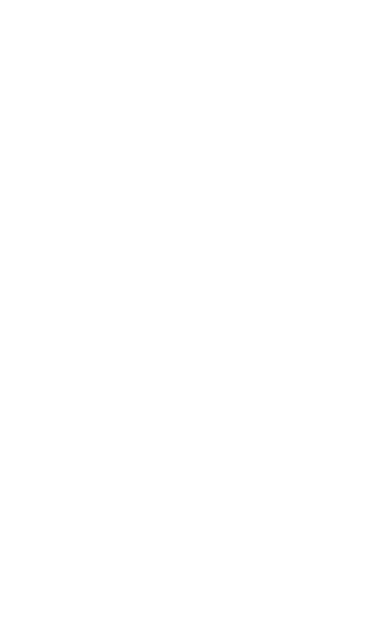
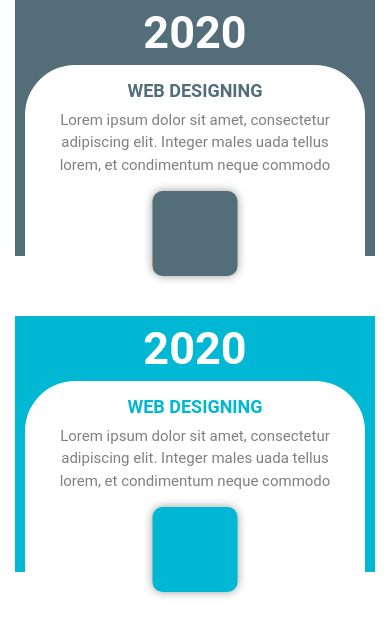
Before and after one commit to FabianRamirez03/StraviaTec-Web, an Angular app: page /carreras in a window 390 px wide. Before the commit this address led to /. Shown: the top 636 px of the page. Built offline with nearby package versions, Linux system fonts and the light colour scheme.

Commit message:
[add] pagina de eventos

```diff
--- /dev/null
+++ b/src/app/Vistas/Atleta/carreras/carreras.component.html
@@ -0,0 +1,20 @@
+<div class="container">
+  <div class="row">
+    <div class="col-md-12">
+      <div class="main-timeline">
+        <div class="timeline" *ngFor="let atleta of atletas">
+          <a href="#" class="timeline-content">
+            <span class="timeline-year">2020</span>
+            <div class="timeline-icon">
+              <i class="fa fa-globe"></i>
+            </div>
+            <h3 class="title">Web Designing</h3>
+            <p class="description">
+              Lorem ipsum dolor sit amet, consectetur adipiscing elit. Integer males uada tellus lorem, et condimentum neque commodo
+            </p>
+          </a>
+        </div>
+      </div>
+    </div>
+  </div>
+</div>
--- /dev/null
+++ b/src/app/Vistas/Atleta/carreras/carreras.component.scss
@@ -0,0 +1,147 @@
+.main-timeline{
+  font-family: 'Roboto', sans-serif;
+  position: relative;
+}
+.main-timeline:after{
+  content: '';
+  display: block;
+  clear: both;
+}
+.main-timeline .timeline{
+  width: 60%;
+  padding: 0 30px 0 0;
+  margin: 20px 0;
+  float: left;
+}
+.main-timeline .timeline-content{
+  background-color: #536E79;
+  min-height: 133px;
+  padding: 30px 95px 30px 130px;
+  display: block;
+  position: relative;
+  z-index: 1;
+}
+.main-timeline .timeline-content:hover{ text-decoration: none; }
+.main-timeline .timeline-content:before{
+  content: '';
+  background: #fff;
+  border-radius: 100px 20px 20px 100px;
+  position: absolute;
+  left: 70px;
+  top: 10px;
+  bottom: 10px;
+  right: -30px;
+  z-index: -1;
+}
+.main-timeline .timeline-year{
+  color: #fff;
+  font-size: 45px;
+  font-weight: 600;
+  line-height: 45px;
+  transform: translateY(-50%) rotate(-90deg);
+  position: absolute;
+  left: -15px;
+  top: 50%;
+}
+.main-timeline .timeline-icon{
+  color: #fff;
+  background-color: #536E79;
+  font-size: 60px;
+  text-align: center;
+  line-height: 100px;
+  width: 100px;
+  height: 100px;
+  border-radius: 10px;
+  box-shadow: 0 0 10px rgba(0,0,0,0.4);
+  transform: translateY(-50%);
+  position: absolute;
+  right: -20px;
+  top: 50%;
+}
+.main-timeline .title{
+  color: #536E79;
+  font-size: 22px;
+  font-weight: 600;
+  text-transform: uppercase;
+  margin: 0 0 7px 0;
+}
+.main-timeline .description{
+  color: #817f7f;
+  font-size: 15px;
+  margin: 0;
+}
+.main-timeline .timeline:nth-child(even){
+  padding: 0 0 0 30px;
+  float: right;
+}
+.main-timeline .timeline:nth-child(even) .timeline-content{ padding: 30px 130px 30px 95px; }
+.main-timeline .timeline:nth-child(even) .timeline-content:before{
+  border-radius: 20px 100px 100px 20px;
+  left: -30px;
+  right: 70px;
+}
+.main-timeline .timeline:nth-child(even) .timeline-year{
+  right: -15px;
+  left: auto;
+}
+.main-timeline .timeline:nth-child(even) .timeline-icon{
+  right: auto;
+  left: -20px;
+}
+.main-timeline .timeline:nth-child(4n+2) .timeline-content,
+.main-timeline .timeline:nth-child(4n+2) .timeline-icon{
+  background-color: #00B8D4;
+}
+.main-timeline .timeline:nth-child(4n+2) .title{ color: #00B8D4; }
+.main-timeline .timeline:nth-child(4n+3) .timeline-content,
+.main-timeline .timeline:nth-child(4n+3) .timeline-icon{
+  background-color: #FEA726;
+}
+.main-timeline .timeline:nth-child(4n+3) .title{ color: #FEA726; }
+.main-timeline .timeline:nth-child(4n+4) .timeline-content,
+.main-timeline .timeline:nth-child(4n+4) .timeline-icon{
+  background-color: #01BFA5;
+}
+.main-timeline .timeline:nth-child(4n+4) .title{ color: #01BFA5; }
+@media screen and (max-width:767px){
+  .main-timeline .timeline,
+  .main-timeline .timeline:nth-child(even){
+    text-align: center;
+    width: 100%;
+    padding: 0 0 30px 0;
+    margin: 0 0 30px;
+  }
+  .main-timeline .timeline-content,
+  .main-timeline .timeline:nth-child(even) .timeline-content{
+    padding: 80px 25px;
+  }
+  .main-timeline .timeline-content:before,
+  .main-timeline .timeline:nth-child(even) .timeline-content:before{
+    border-radius: 50px 50px 20px 20px;
+    bottom: -30px;
+    top: 65px;
+    left: 10px;
+    right: 10px;
+  }
+  .main-timeline .timeline-year,
+  .main-timeline .timeline:nth-child(even) .timeline-year{
+    transform: translateX(-50%) translateY(0);
+    top: 10px;
+    left: 50%;
+  }
+  .main-timeline .timeline-icon,
+  .main-timeline .timeline:nth-child(even) .timeline-icon{
+    font-size: 50px;
+    line-height: 85px;
+    width: 85px;
+    height: 85px;
+    transform: translateX(-50%);
+    top: auto;
+    bottom: -20px;
+    right: auto;
+    left: 50%;
+  }
+}
+@media screen and (max-width:576px){
+  .main-timeline .title{ font-size: 18px; }
+}
--- /dev/null
+++ b/src/app/Vistas/Atleta/carreras/carreras.component.ts
@@ -0,0 +1,17 @@
+import { Component, OnInit } from '@angular/core';
+
+@Component({
+  selector: 'app-carreras',
+  templateUrl: './carreras.component.html',
+  styleUrls: ['./carreras.component.scss']
+})
+export class CarrerasComponent implements OnInit {
+  atletas: any;
+  constructor() {
+    this.atletas = ['Mariana', 'Julio'];
+  }
+
+  ngOnInit(): void {
+  }
+
+}
--- a/src/app/Vistas/login/login.component.html
+++ b/src/app/Vistas/login/login.component.html
@@ -11,6 +11,6 @@
   <label>
     <input type="password" placeholder="Contraseña" name="password">
   </label><br>
-  <input type="button" value="Login" routerLink="/friendSearch">
+  <input type="button" value="Login" routerLink="/carreras">
   <p class="login2__signup">No tienes una cuenta? &nbsp;<a>Registrate</a></p>
 </div>
--- a/src/app/app-routing.module.ts
+++ b/src/app/app-routing.module.ts
@@ -1,12 +1,14 @@
 import { NgModule } from '@angular/core';
 import { Routes, RouterModule } from '@angular/router';
 import {LoginComponent} from './Vistas/login/login.component';
-import { FriendsComponent } from './Vistas/friends/friends.component';
+import { FriendsComponent } from './Vistas/Atleta/friends/friends.component';
+import { CarrerasComponent } from './Vistas/Atleta/carreras/carreras.component';
 
 const routes: Routes = [
   {path: 'Login', component: LoginComponent},
   {path: '', redirectTo: '/Login', pathMatch: 'full' },
   {path: 'friendSearch', component: FriendsComponent},
+  {path: 'carreras', component: CarrerasComponent},
 ];
 
 @NgModule({
@@ -14,4 +16,4 @@
   exports: [RouterModule]
 })
 export class AppRoutingModule { }
-export const routingComponents = [LoginComponent, FriendsComponent];
+export const routingComponents = [LoginComponent, FriendsComponent, CarrerasComponent];
```
Also changed, not shown: src/app/app.module.ts (+5 -2 lines), src/app/Vistas/Atleta/friends/friends.component.html (renamed from src/app/Vistas/friends/friends.component.html), src/app/Vistas/Atleta/friends/friends.component.scss (renamed from src/app/Vistas/friends/friends.component.scss), src/app/Vistas/Atleta/friends/friends.component.ts (renamed from src/app/Vistas/friends/friends.component.ts), 2 other files (tests, documents, lock files or other folders).
